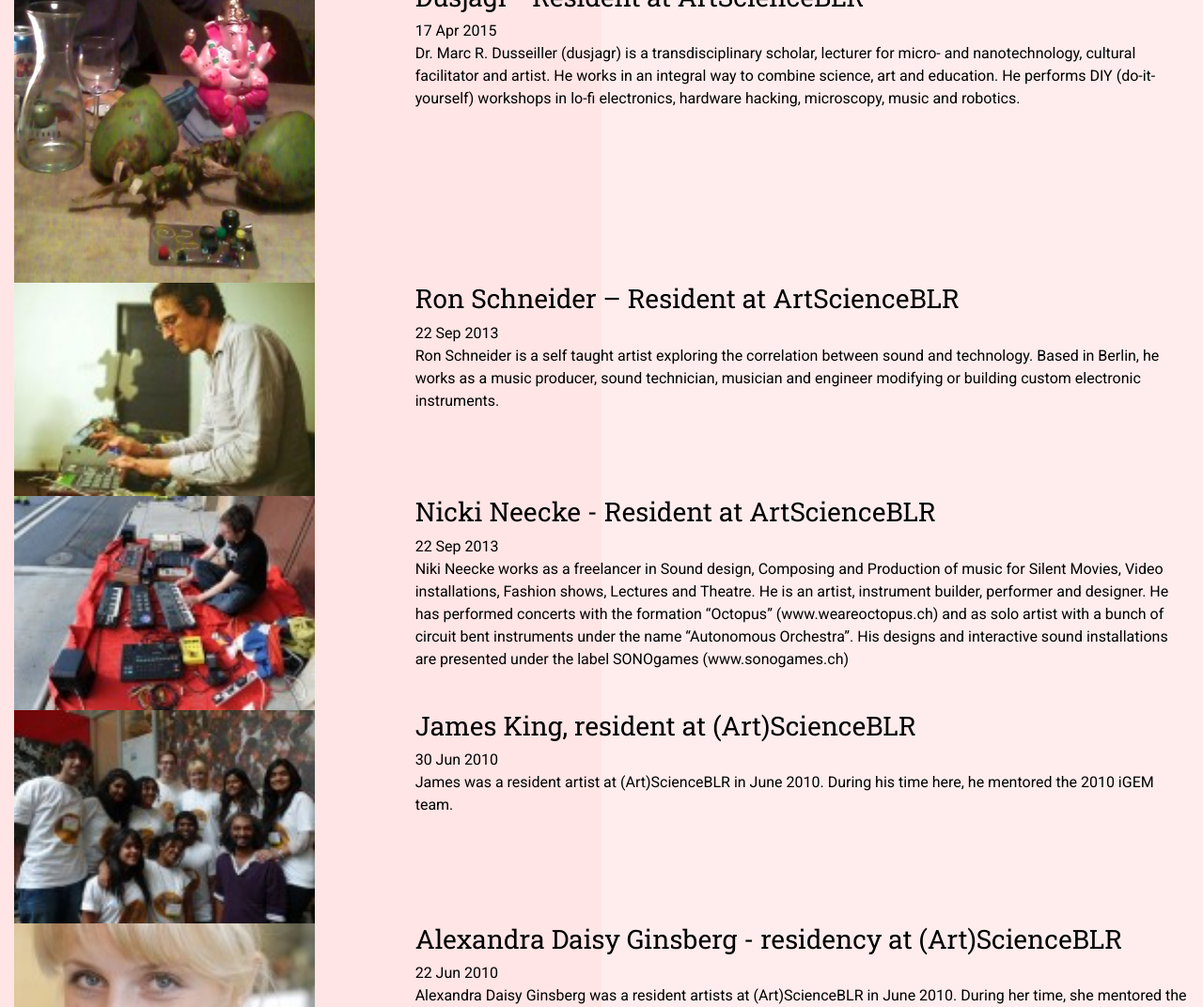
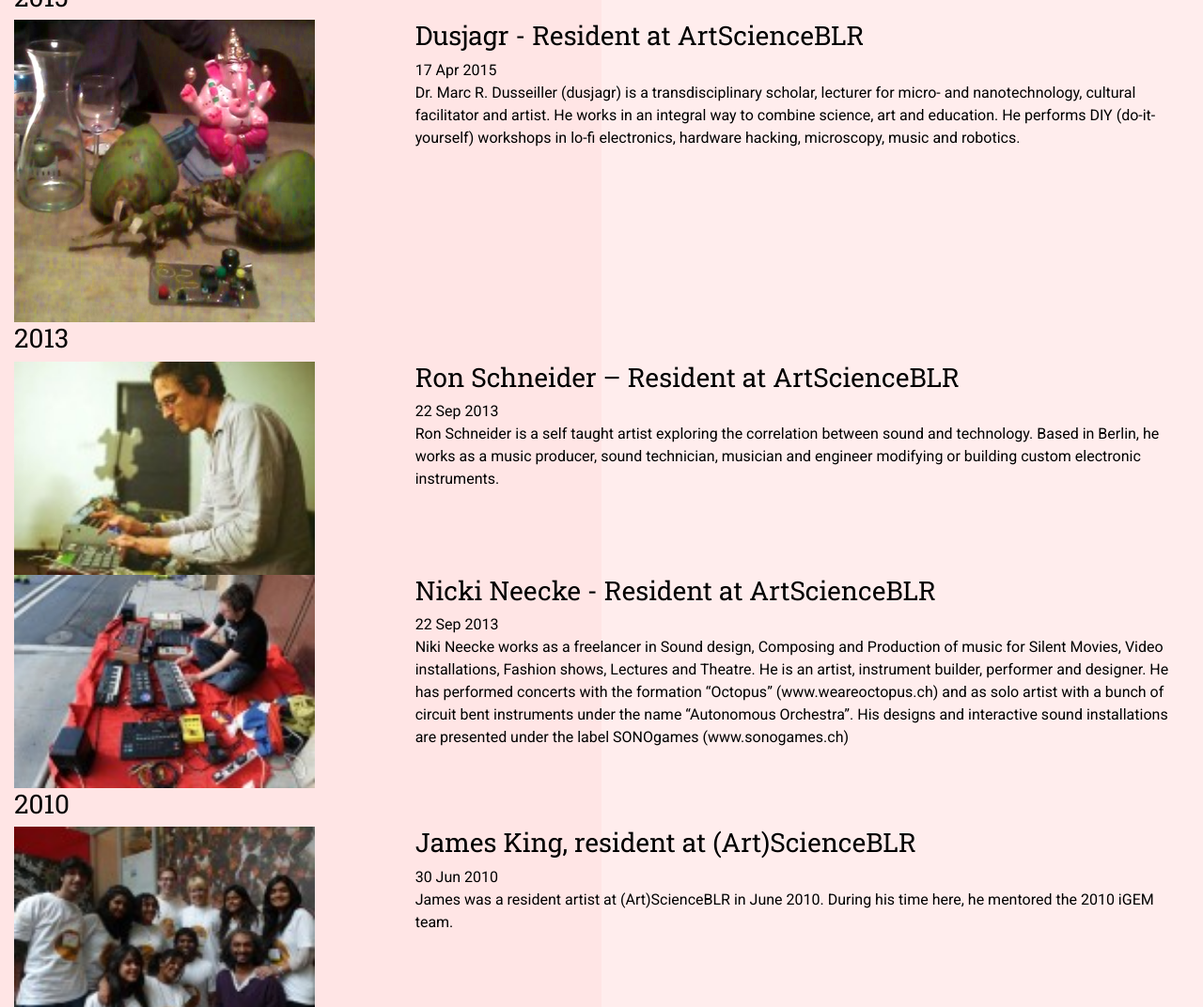
Before and after one commit to artscienceBLR/artscienceblr.github.io, a Jekyll site: the page built from residency.html, in a window 1280 px wide and 1400 px high, scrolled down 1171 px. Shown: the part 328-1400 px from the top of the window at 94% size. Built offline with Jekyll 4.4.1, drawn with Linux system fonts in a browser that asks for light colours; nearby versions of some CDN libraries.

Commit message:
Fixed showing up group residencies by year

```diff
--- a/residency.html
+++ b/residency.html
@@ -31,7 +31,8 @@ tincidunt, elit erat suscipit arcu, in varius erat risus.</p>
 
     {% for post in site.categories.residency %}
         {% capture this_year %}{{ post.date | date: "%Y" }}{% endcapture %}
-        {% capture next_year %}{{ post.previous.date | date: "%Y" }}{% endcapture %}
+        {% assign next_index = forloop.index + 1 %}
+        {% capture next_year %}{{ site.categories.residency[next_index].date | date: "%Y" }}{% endcapture %}
         {% if forloop.first %}
         <div class="row">
             <div class="col-md-4">
@@ -53,7 +54,7 @@ tincidunt, elit erat suscipit arcu, in varius erat risus.</p>
             </div>
         </div>
         {% unless forloop.last %}
-            {% if this_year != next_year %}
+           {% if this_year != next_year %}
             <div class="row">
                 <div class="col-md-4">
                     <h3>{{ next_year }}</h3>
```
